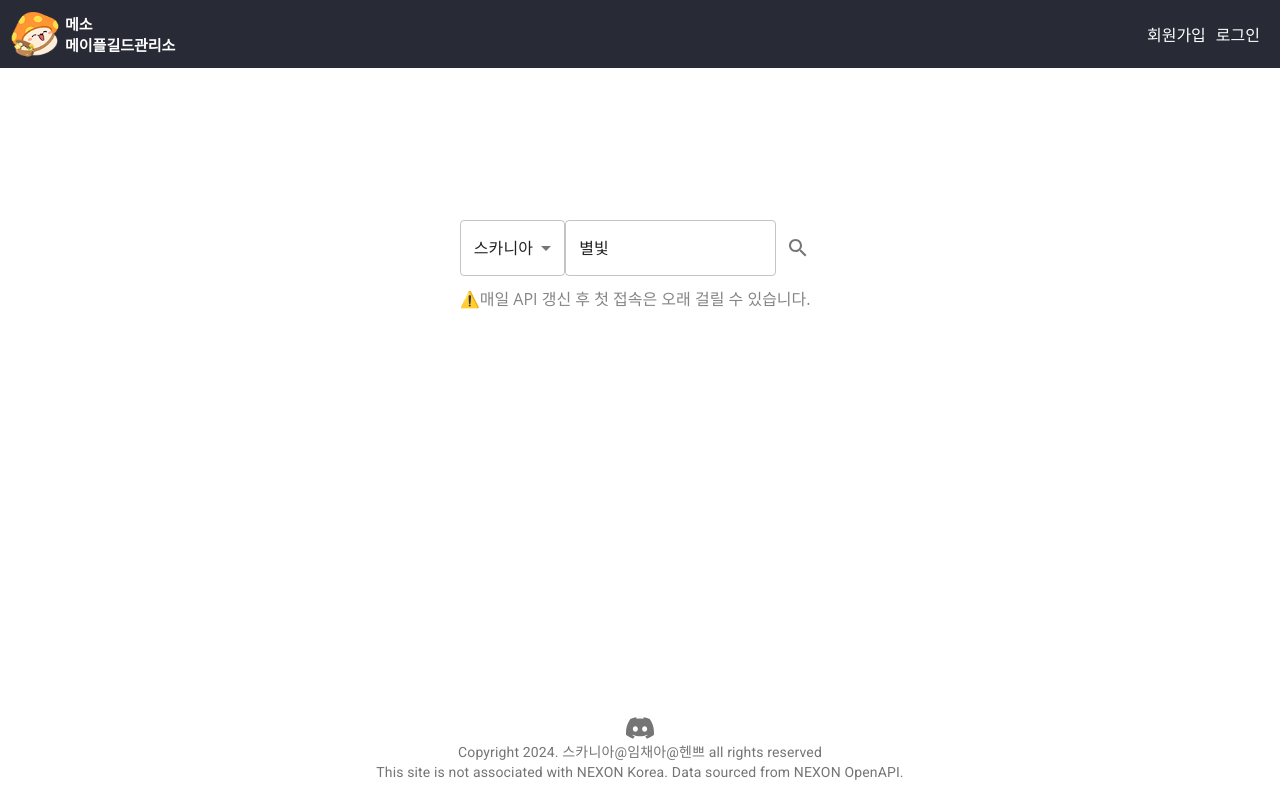
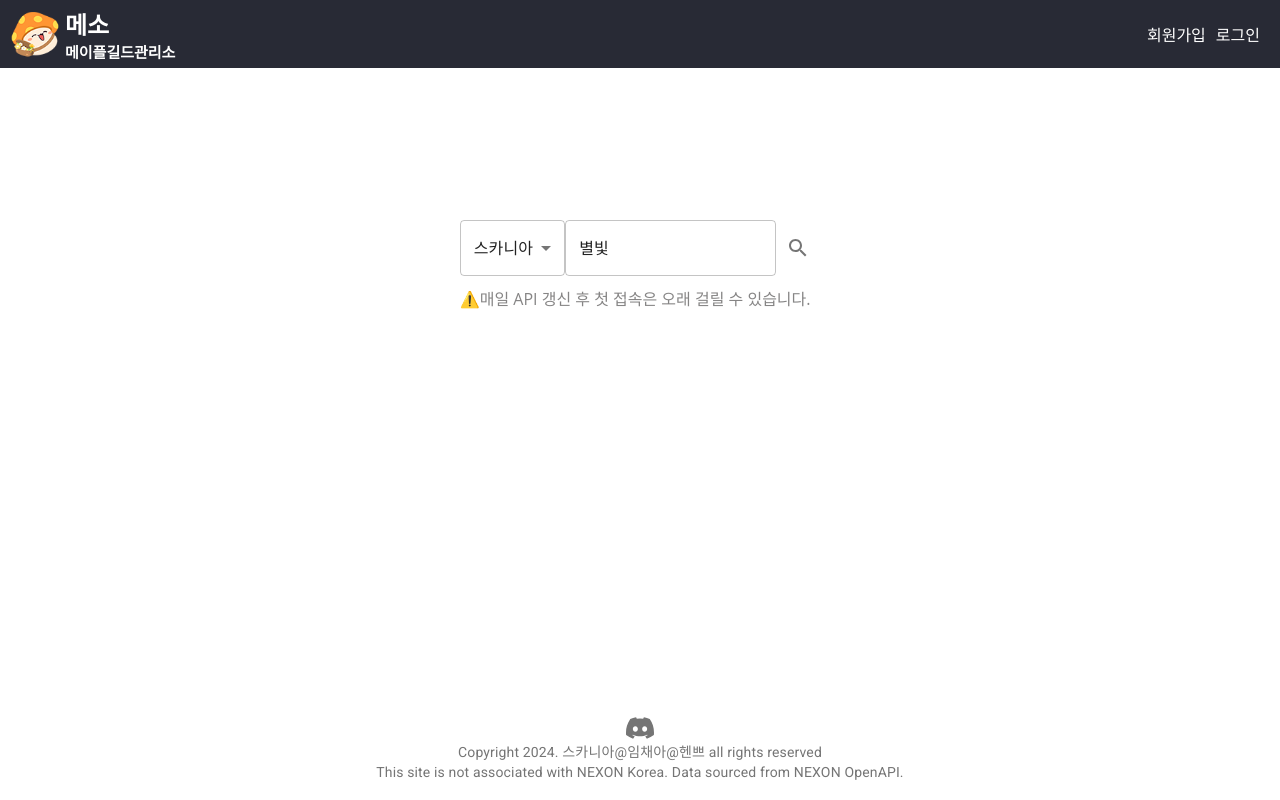
Before and after one commit to henniyoon/guild-manager, a React (Create React App) app in the folder client/: page / in a window 1280 px wide. Built offline with nearby package versions, Linux system fonts and the light colour scheme.

Commit message:
메소 글씨 크기

```diff
--- a/client/src/components/Header.tsx
+++ b/client/src/components/Header.tsx
@@ -45,7 +45,7 @@ const Header = () => {
       <Link to="/" className={styles.logoLink}>
         <img src="/logo.png" className={styles.logoImage} alt="Guild Manager Logo" />
         <div style={{ marginLeft: "5px" }}>
-          <div className={styles.boldText}>메소</div>
+          <div className={styles.boldText} style={{fontSize: "24px"}}>메소</div>
           <div className={styles.boldText}>메이플길드관리소</div>
         </div>
       </Link>
```
